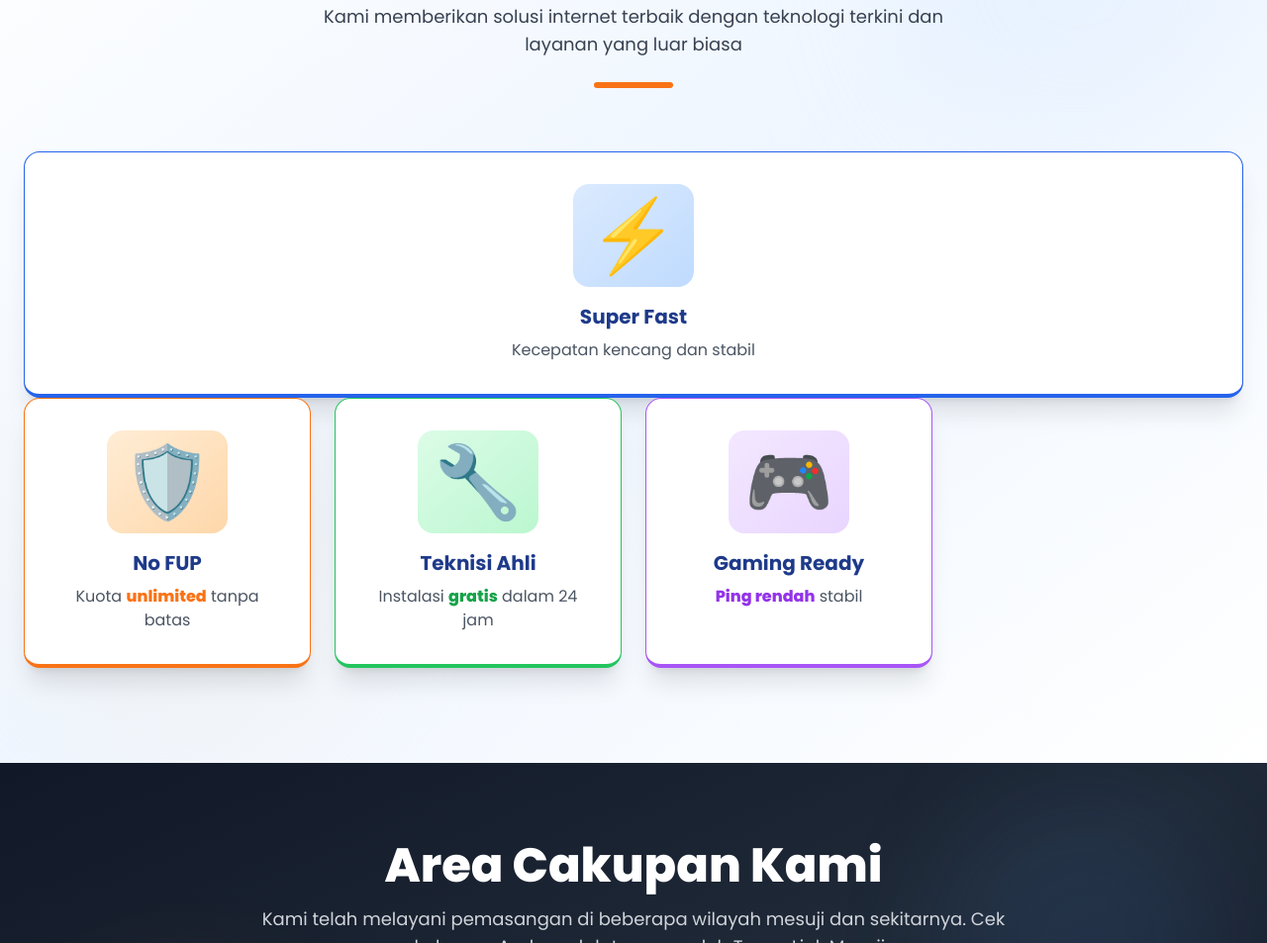
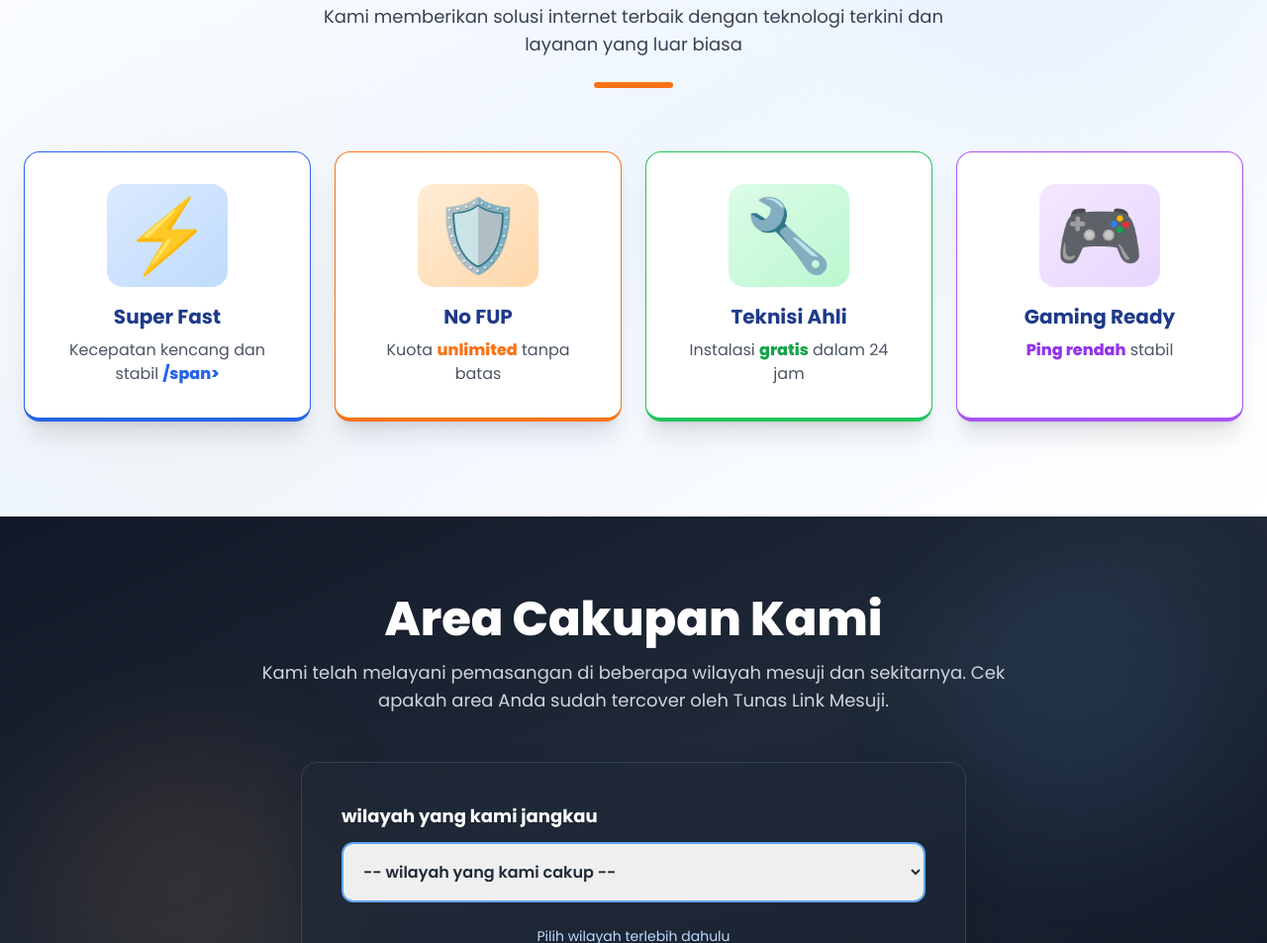
Before and after one commit to vikrialhusna221-lang/TUNASLINKMESUJI, a plain HTML site: page index.html in a window 1280 px wide. Shown: the part 1173-2126 px from the top of the page at 99% size. Drawn offline with nearby package versions, Linux system fonts and the light colour scheme.

Commit message:
Update index.html

```diff
--- a/index.html
+++ b/index.html
@@ -233,7 +233,7 @@
     </section>
 
     <!-- KEUNGGULAN -->
-    <section class="py-12 sm:py-16 md:py-24 bg-gradient-to-br from-white via-blue-50 to-white relative overflow-hidden">
+        <section class="py-12 sm:py-16 md:py-24 bg-gradient-to-br from-white via-blue-50 to-white relative overflow-hidden">
         <div class="absolute top-0 right-0 w-96 h-96 bg-blue-100 rounded-full mix-blend-multiply filter blur-3xl opacity-20 animate-float" style="animation-delay: 0s;"></div>
         <div class="absolute bottom-0 left-0 w-96 h-96 bg-orange-100 rounded-full mix-blend-multiply filter blur-3xl opacity-20 animate-float" style="animation-delay: 2s;"></div>
         <div class="container mx-auto px-4 sm:px-6 relative z-10">
@@ -243,12 +243,12 @@
                 <p class="text-gray-700 max-w-2xl mx-auto text-sm sm:text-base md:text-lg">Kami memberikan solusi internet terbaik dengan teknologi terkini dan layanan yang luar biasa</p>
                 <div class="w-20 h-1.5 bg-orange-500 mx-auto rounded-full mt-6"></div>
             </div>
-              <div class="feature-card p-6 sm:p-8 text-center border-b-4 border-blue-600 shadow-xl hover:shadow-2xl" style="animation-delay: 0.1s;">
+            <div class="grid sm:grid-cols-2 lg:grid-cols-4 gap-4 sm:gap-6">
+                <div class="feature-card p-6 sm:p-8 text-center border-b-4 border-blue-600 shadow-xl hover:shadow-2xl" style="animation-delay: 0.1s;">
                     <div class="text-5xl sm:text-6xl md:text-7xl mb-3 sm:mb-4 inline-block p-3 sm:p-4 bg-gradient-to-br from-blue-100 to-blue-200 rounded-2xl">⚡</div>
                     <h3 class="font-bold text-lg sm:text-xl text-blue-900 mb-2">Super Fast</h3>
-                    <p class="text-gray-600 text-sm sm:text-base">Kecepatan kencang dan stabil</p>
+                    <p class="text-gray-600 text-sm sm:text-base">Kecepatan kencang dan stabil <span class="font-black text-blue-600">/span></p>
                 </div>
-            <div class="grid sm:grid-cols-2 lg:grid-cols-4 gap-4 sm:gap-6">
                 <div class="feature-card p-6 sm:p-8 text-center border-b-4 border-orange-500 shadow-xl hover:shadow-2xl" style="animation-delay: 0.2s;">
                     <div class="text-5xl sm:text-6xl md:text-7xl mb-3 sm:mb-4 inline-block p-3 sm:p-4 bg-gradient-to-br from-orange-100 to-orange-200 rounded-2xl">🛡️</div>
                     <h3 class="font-bold text-lg sm:text-xl text-blue-900 mb-2">No FUP</h3>
```
